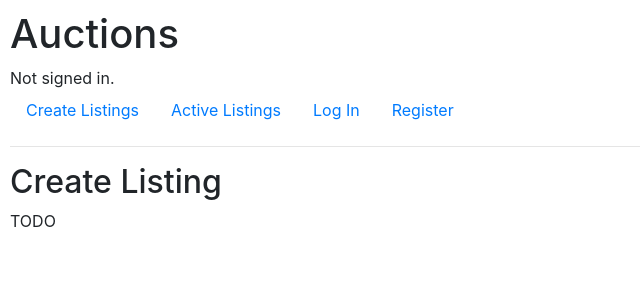
After one commit to VitoNick/CS50w-commerce, a Django app: page /create-listing in a window 1280 px wide. The commit adds this page. Shown: the top 300 px of the page, without its empty margins (0-640 px from the left). Run offline with Django 3.2, Linux system fonts and the light colour scheme; some libraries are stand-ins or nearby versions.

Commit message:
add create listing nav link, urls, and views

```diff
--- /dev/null
+++ b/auctions/templates/auctions/create_listing.html
@@ -0,0 +1,7 @@
+{% extends "auctions/layout.html" %}
+
+{% block body %}
+    <h2>Create Listing</h2>
+
+    TODO
+{% endblock %}
--- a/auctions/templates/auctions/layout.html
+++ b/auctions/templates/auctions/layout.html
@@ -24,6 +24,9 @@
         </div>
         <ul class="nav">
             <li class="nav-item">
+                <a class="nav-link" href="{% url 'create_listing' %}">Create Listings</a>
+            </li>
+            <li class="nav-item">
                 <a class="nav-link" href="{% url 'index' %}">Active Listings</a>
             </li>
             {% if user.is_authenticated %}
--- a/auctions/urls.py
+++ b/auctions/urls.py
@@ -6,5 +6,6 @@ urlpatterns = [
     path("", views.index, name="index"),
     path("login", views.login_view, name="login"),
     path("logout", views.logout_view, name="logout"),
-    path("register", views.register, name="register")
+    path("register", views.register, name="register"),
+    path("create-listing", views.create_listing, name="create_listing")
 ]
--- a/auctions/views.py
+++ b/auctions/views.py
@@ -61,3 +61,7 @@ def register(request):
         return HttpResponseRedirect(reverse("index"))
     else:
         return render(request, "auctions/register.html")
+
+def create_listing(request):
+    # add if user is non error
+    return render(request, "auctions/create_listing.html")
```
Also changed, not shown: auctions/models.py (+9 -0 lines).
